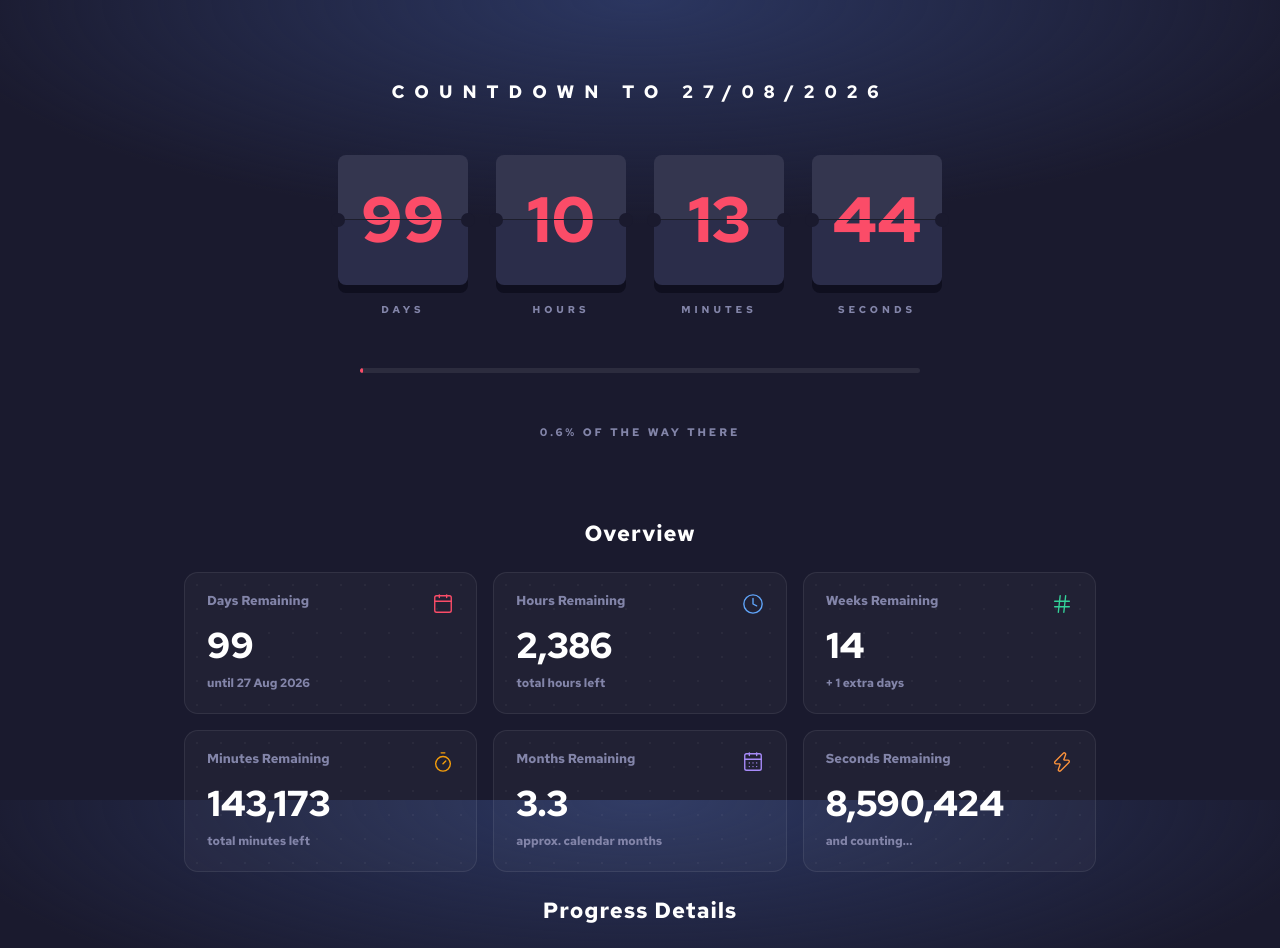
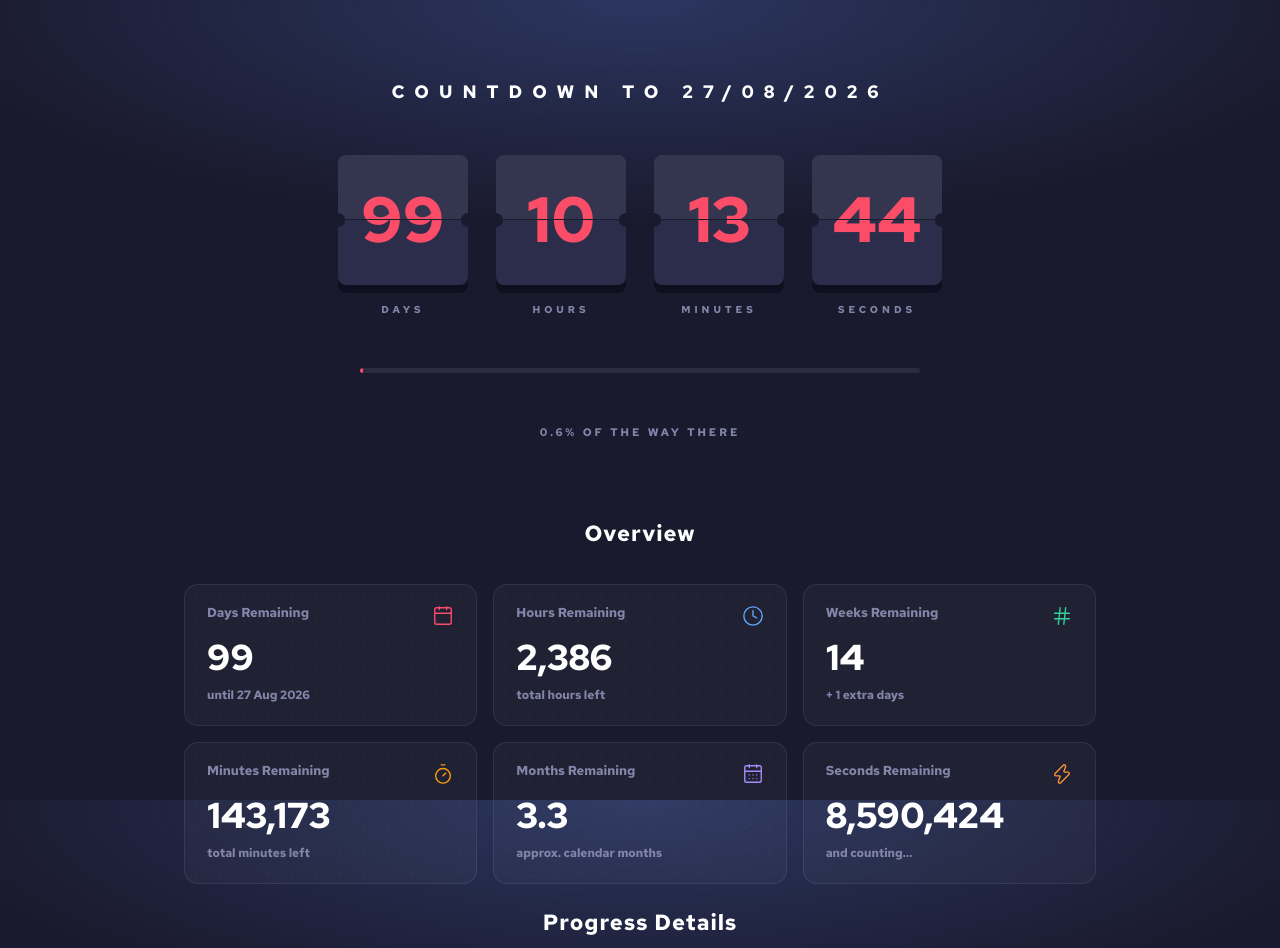
Before and after one commit to ShanujPatel/countdown, a React (Vite) app: page / in a window 1280 px wide. Shown: the top 948 px of the page. Built offline with nearby package versions, Linux system fonts and the light colour scheme.

Commit message:
Add gap between stats headings and grid

```diff
--- a/src/index.css
+++ b/src/index.css
@@ -208,6 +208,7 @@ h1 {
   color: var(--white);
   width: 100%;
   text-align: center;
+  margin-bottom: 12px;
 }
 
 .stats__grid {
```
